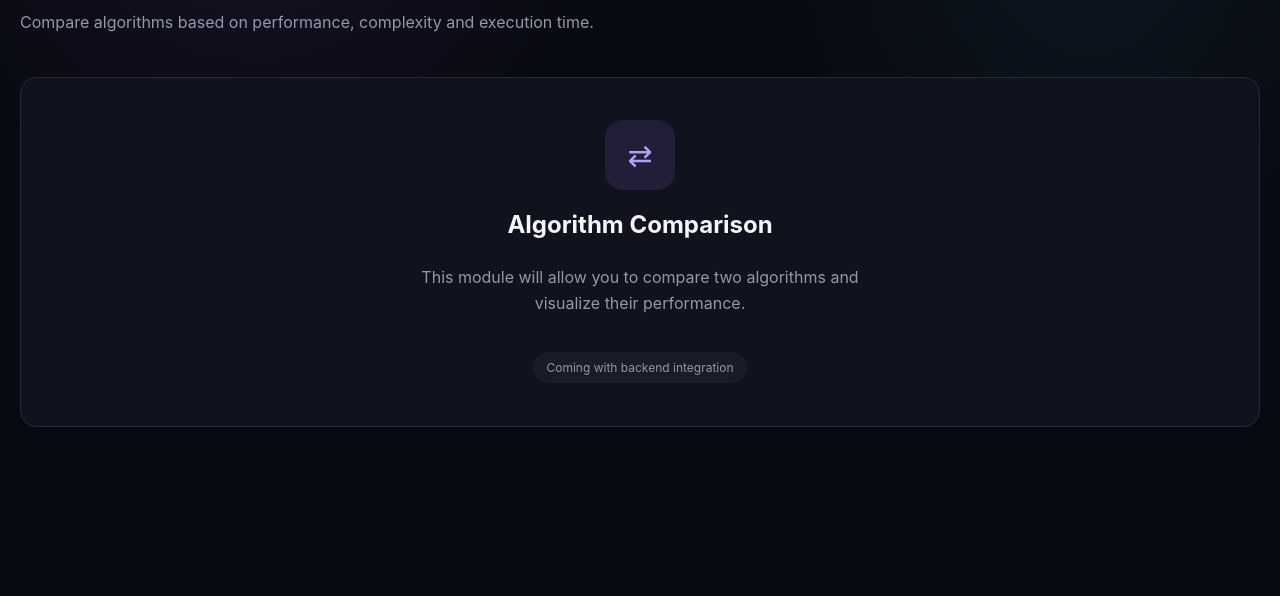
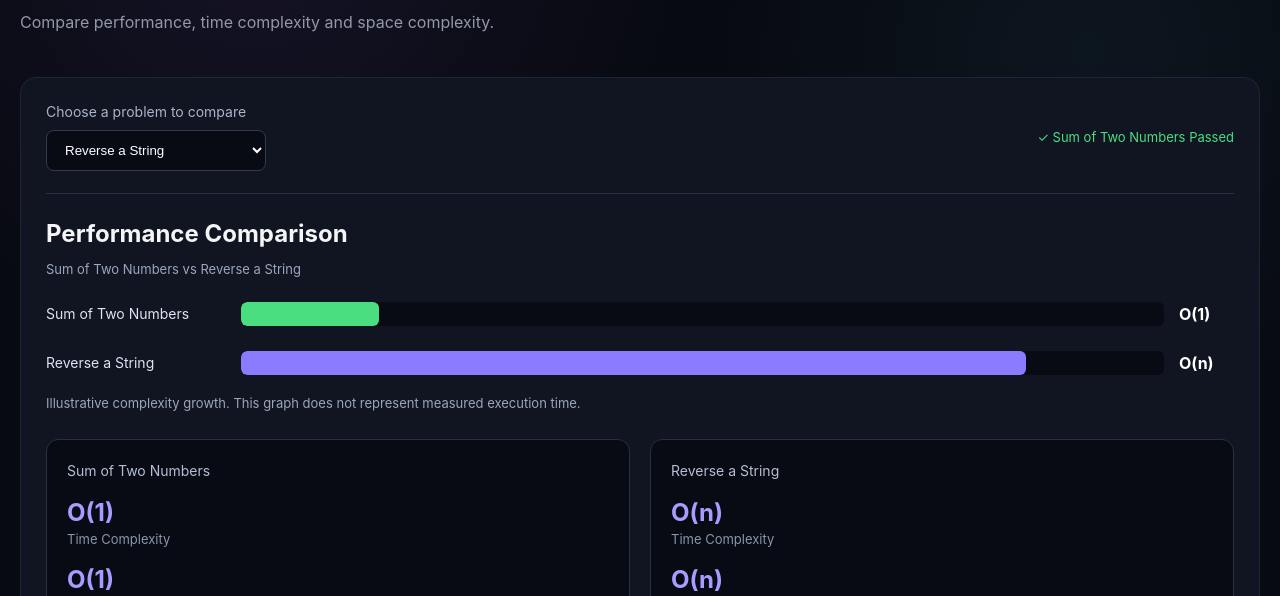
Before and after one commit to Swatiateng/code-debugger, a website built with Vite: page frontend/index.html in a window 1280 px wide. Both pictures are taken after a click on the element 955 px from the left and 740 px from the top of the page. Shown: the part 204-800 px from the top of the page. Built offline with nearby package versions, Linux system fonts and the light colour scheme; what monaco-editor would draw is missing.

Commit message:
Add algorithm comparison graph

```diff
--- a/frontend/index.html
+++ b/frontend/index.html
@@ -432,27 +432,87 @@
   </section>
 
 
-  <!-- ================= COMPARE ================= -->
+    <!-- ================= COMPARE ================= -->
 
-  <section id="compare" class="page-section">
+<section id="compare" class="page-section">
 
-    <div class="dashboard-container">
+  <div class="dashboard-container">
 
-      <div class="page-header">
+    <div class="page-header">
+      <div>
+        <p class="small-label">ALGORITHM ANALYSIS</p>
+        <h1>Algorithm Comparison</h1>
+        <p>Compare performance, time complexity and space complexity.</p>
+      </div>
+    </div>
 
+    <div class="compare-panel">
+
+      <div class="compare-selection">
         <div>
-          <p class="small-label">ALGORITHM ANALYSIS</p>
+          <label for="compare-problem">Choose a problem to compare</label>
+          <select id="compare-problem">
+            <option value="reverse">Reverse a String</option>
+          </select>
+        </div>
 
-          <h1>Algorithm Comparison</h1>
+        <span class="compare-status">✓ Sum of Two Numbers Passed</span>
+      </div>
 
-          <p>
-            Compare algorithms based on performance,
-            complexity and execution time.
-          </p>
+      <div class="compare-heading">
+        <h2>Performance Comparison</h2>
+        <p>Sum of Two Numbers vs Reverse a String</p>
+      </div>
+
+      <div class="compare-graph">
+
+        <div class="graph-row">
+          <span class="graph-label">Sum of Two Numbers</span>
+          <div class="graph-track">
+            <div class="graph-bar constant-bar"></div>
+          </div>
+          <strong>O(1)</strong>
+        </div>
+
+        <div class="graph-row">
+          <span class="graph-label">Reverse a String</span>
+          <div class="graph-track">
+            <div class="graph-bar linear-bar"></div>
+          </div>
+          <strong>O(n)</strong>
         </div>
 
       </div>
 
+      <p class="graph-note">
+        Illustrative complexity growth. This graph does not represent measured execution time.
+      </p>
+
+      <div class="complexity-grid">
+
+        <div class="complexity-card">
+          <span>Sum of Two Numbers</span>
+          <h3>O(1)</h3>
+          <p>Time Complexity</p>
+          <h3>O(1)</h3>
+          <p>Space Complexity</p>
+        </div>
+
+        <div class="complexity-card">
+          <span>Reverse a String</span>
+          <h3>O(n)</h3>
+          <p>Time Complexity</p>
+          <h3>O(n)</h3>
+          <p>Space Complexity</p>
+        </div>
+
+      </div>
+
+    </div>
+
+  </div>
+
+</section>
 
       <div class="coming-card">
 
--- a/frontend/src/style.css
+++ b/frontend/src/style.css
@@ -948,3 +948,158 @@ body {
 .test-case-status { font-size: 18px; font-weight: 800; }
 .test-case-status.passed { color: var(--cyan); }
 .test-case-status.failed { color: var(--red); }
+/* ================= COMPARE PAGE ================= */
+
+.compare-panel {
+  margin-top: 25px;
+  padding: 25px;
+  background: #101521;
+  border: 1px solid #1d2638;
+  border-radius: 16px;
+}
+
+.compare-selection {
+  display: flex;
+  justify-content: space-between;
+  align-items: center;
+  gap: 20px;
+  flex-wrap: wrap;
+  padding-bottom: 22px;
+  border-bottom: 1px solid #263044;
+}
+
+.compare-selection label {
+  display: block;
+  margin-bottom: 10px;
+  color: #aab4c8;
+  font-size: 14px;
+}
+
+.compare-selection select {
+  min-width: 220px;
+  padding: 11px 14px;
+  color: #ffffff;
+  background: #080b14;
+  border: 1px solid #303b52;
+  border-radius: 8px;
+}
+
+.compare-status {
+  color: #4ade80;
+  font-size: 13px;
+}
+
+.compare-heading {
+  margin: 25px 0;
+}
+
+.compare-heading h2 {
+  margin-bottom: 8px;
+}
+
+.compare-heading p,
+.graph-note {
+  color: #9ba6bb;
+  font-size: 13px;
+}
+
+.compare-graph {
+  display: flex;
+  flex-direction: column;
+  gap: 25px;
+}
+
+.graph-row {
+  display: grid;
+  grid-template-columns: 180px 1fr 55px;
+  align-items: center;
+  gap: 15px;
+}
+
+.graph-label {
+  color: #dce3f2;
+  font-size: 14px;
+}
+
+.graph-track {
+  height: 24px;
+  background: #080b14;
+  border-radius: 6px;
+  overflow: hidden;
+}
+
+.graph-bar {
+  height: 100%;
+  border-radius: 6px;
+}
+
+.constant-bar {
+  width: 15%;
+  background: #4ade80;
+}
+
+.linear-bar {
+  width: 85%;
+  background: #8b7cff;
+}
+
+.graph-row strong {
+  color: #ffffff;
+}
+
+.graph-note {
+  margin-top: 20px;
+}
+
+.complexity-grid {
+  display: grid;
+  grid-template-columns: repeat(2, minmax(0, 1fr));
+  gap: 20px;
+  margin-top: 28px;
+}
+
+.complexity-card {
+  padding: 20px;
+  background: #080b14;
+  border: 1px solid #263044;
+  border-radius: 12px;
+}
+
+.complexity-card span {
+  color: #b5bfd2;
+  font-size: 14px;
+}
+
+.complexity-card h3 {
+  margin: 18px 0 4px;
+  color: #a99cff;
+  font-size: 24px;
+}
+
+.complexity-card p {
+  margin: 0;
+  color: #8995aa;
+  font-size: 13px;
+}
+
+@media (max-width: 650px) {
+  .graph-row {
+    grid-template-columns: 1fr 45px;
+  }
+
+  .graph-label {
+    grid-column: 1 / -1;
+  }
+
+  .graph-track {
+    grid-column: 1;
+  }
+
+  .graph-row strong {
+    grid-column: 2;
+  }
+
+  .complexity-grid {
+    grid-template-columns: 1fr;
+  }
+}
```
